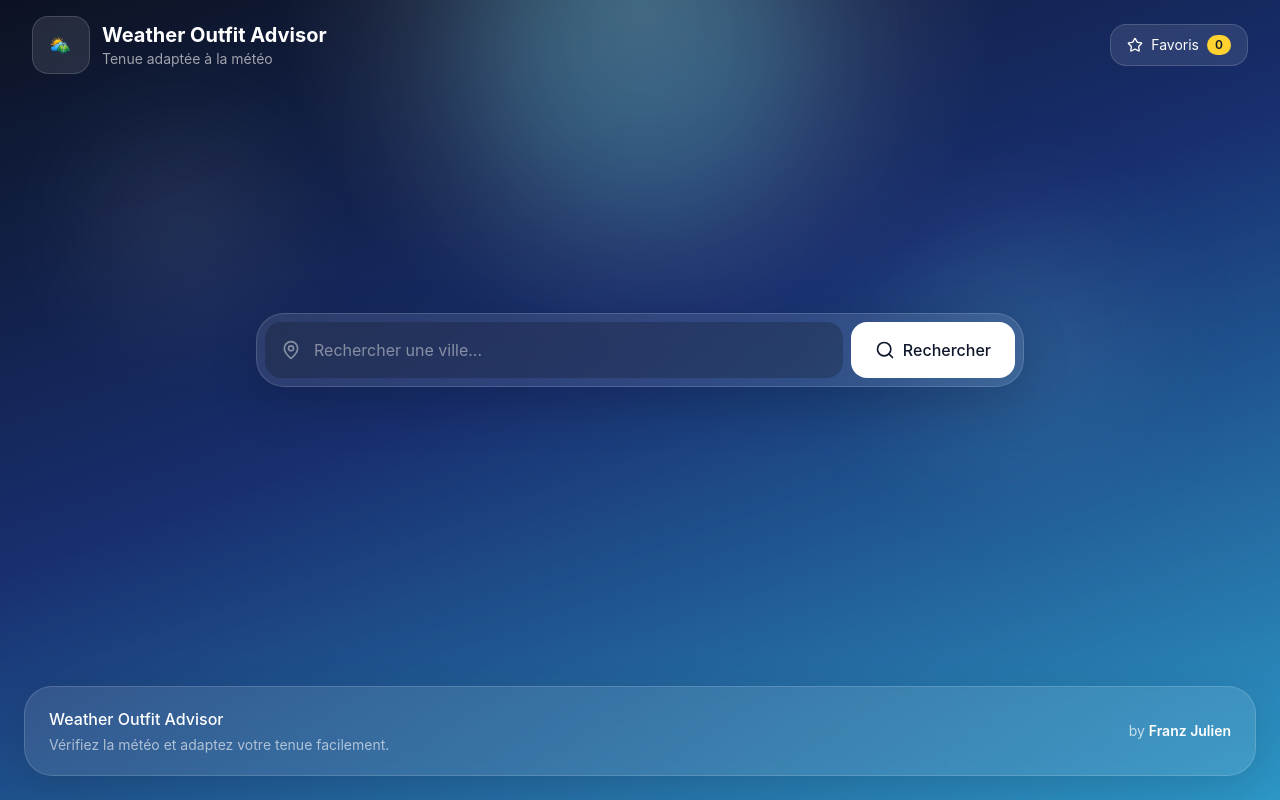
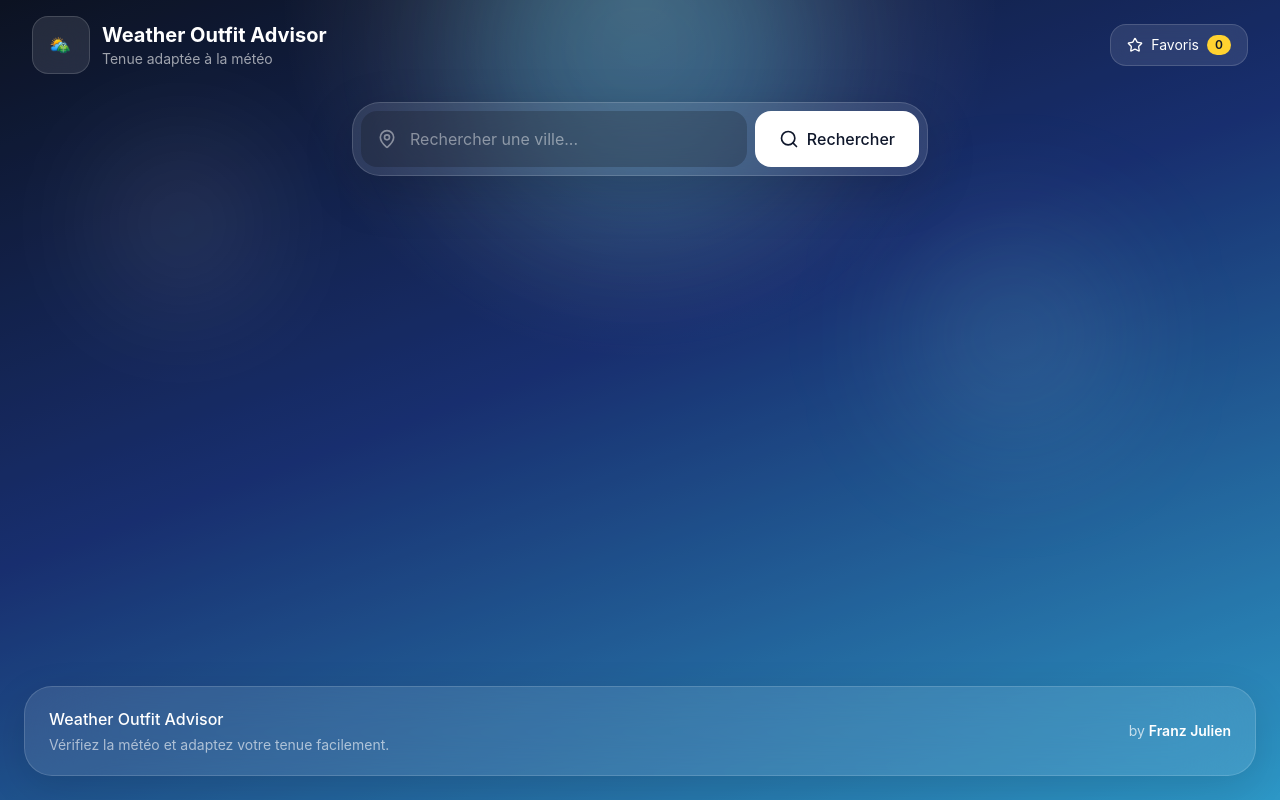
Before and after one commit to JulienF-OC/Weather-Outfit-Advisor, a React (Vite) app: page / in a window 1280 px wide. Built offline with nearby package versions, Linux system fonts and the light colour scheme.

Commit message:
Correction de bug de weatherresult qui s'affichait a gauche et trop serrer

```diff
--- a/src/App.jsx
+++ b/src/App.jsx
@@ -8,13 +8,13 @@ import Footer from "./Components/Footer";
 function App() {
   const [weather, setWeather] = useState(null);
   const [favorites, setFavorites] = useState(
-    JSON.parse(localStorage.getItem("favorites")) || []
+    JSON.parse(localStorage.getItem("favorites")) || [],
   );
 
   const searchCity = async (city) => {
     try {
       const geoResponse = await fetch(
-        `https://geocoding-api.open-meteo.com/v1/search?name=${encodeURIComponent(city)}`
+        `https://geocoding-api.open-meteo.com/v1/search?name=${encodeURIComponent(city)}`,
       );
 
       const geoData = await geoResponse.json();
@@ -24,7 +24,7 @@ function App() {
       const { latitude, longitude, name, country } = geoData.results[0];
 
       const weatherResponse = await fetch(
-        `https://api.open-meteo.com/v1/forecast?latitude=${latitude}&longitude=${longitude}&current=temperature_2m,apparent_temperature,wind_speed_10m,weather_code`
+        `https://api.open-meteo.com/v1/forecast?latitude=${latitude}&longitude=${longitude}&current=temperature_2m,apparent_temperature,wind_speed_10m,weather_code`,
       );
 
       const weatherData = await weatherResponse.json();
@@ -73,7 +73,6 @@ function App() {
   return (
     <WeatherBackground code={weather?.code} weatherLoaded={!!weather}>
       <div className="relative z-10 min-h-screen flex flex-col">
-
         <Navbar
           favorites={favorites}
           onSelectFavorite={searchCity}
@@ -81,15 +80,17 @@ function App() {
           onReset={resetWeather}
         />
 
-        <main
-          className={`flex-1 px-3 sm:px-4 md:px-6 pb-8 md:pb-10 ${
-            !weather ? "flex items-center justify-center" : ""
-          }`}
-        >
-          <div className="w-full max-w-3xl">
-            <SearchBar onSearch={searchCity} />
+        <main className="flex-1 px-3 sm:px-4 md:px-6 pb-8 md:pb-10">
+          {!weather ? (
+            <div className="flex h-full items-center justify-center">
+              <div className="w-full max-w-xl">
+                <SearchBar onSearch={searchCity} />
+              </div>
+            </div>
+          ) : (
+            <>
+              <SearchBar onSearch={searchCity} />
 
-            {weather && (
               <WeatherResult
                 city={weather.city}
                 displayCity={weather.displayCity}
@@ -100,12 +101,11 @@ function App() {
                 isFavorite={isFavorite}
                 toggleFavorite={toggleFavorite}
               />
-            )}
-          </div>
+            </>
+          )}
         </main>
 
         <Footer />
-
       </div>
     </WeatherBackground>
   );
```
